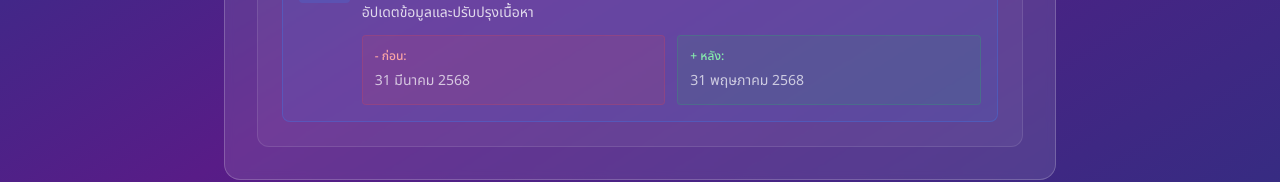
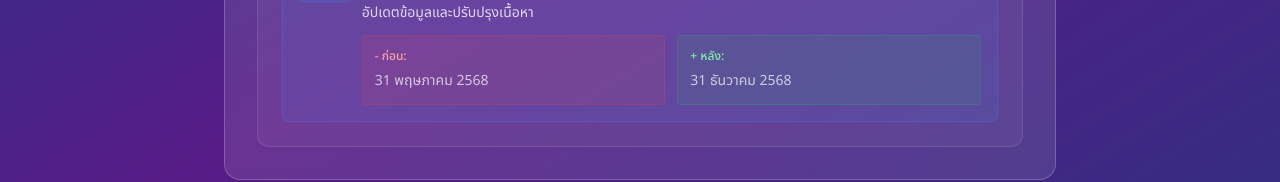
Before and after one commit to Jamesktp000/weekend-hckthn, a Next.js app in the folder frontend/: page /changelog in a window 1280 px wide. Shown: the part 502-684 px from the top of the page. Built offline with nearby package versions, Linux system fonts and the light colour scheme.

Commit message:
feat: Update expiration date for car insurance package in change log

```diff
--- a/frontend/src/data/mockData.ts
+++ b/frontend/src/data/mockData.ts
@@ -404,8 +404,8 @@ export const changeLog: ChangeLogEntry[] = [
     changes: [
       {
         field: 'วันหมดอายุแพคเกจประกันรถยนต์ชั้น 1',
-        from: '31 มีนาคม 2568',
-        to: '31 พฤษภาคม 2568'
+        from: '31 พฤษภาคม 2568',
+        to: '31 ธันวาคม 2568'
       }
     ]
   }
```
